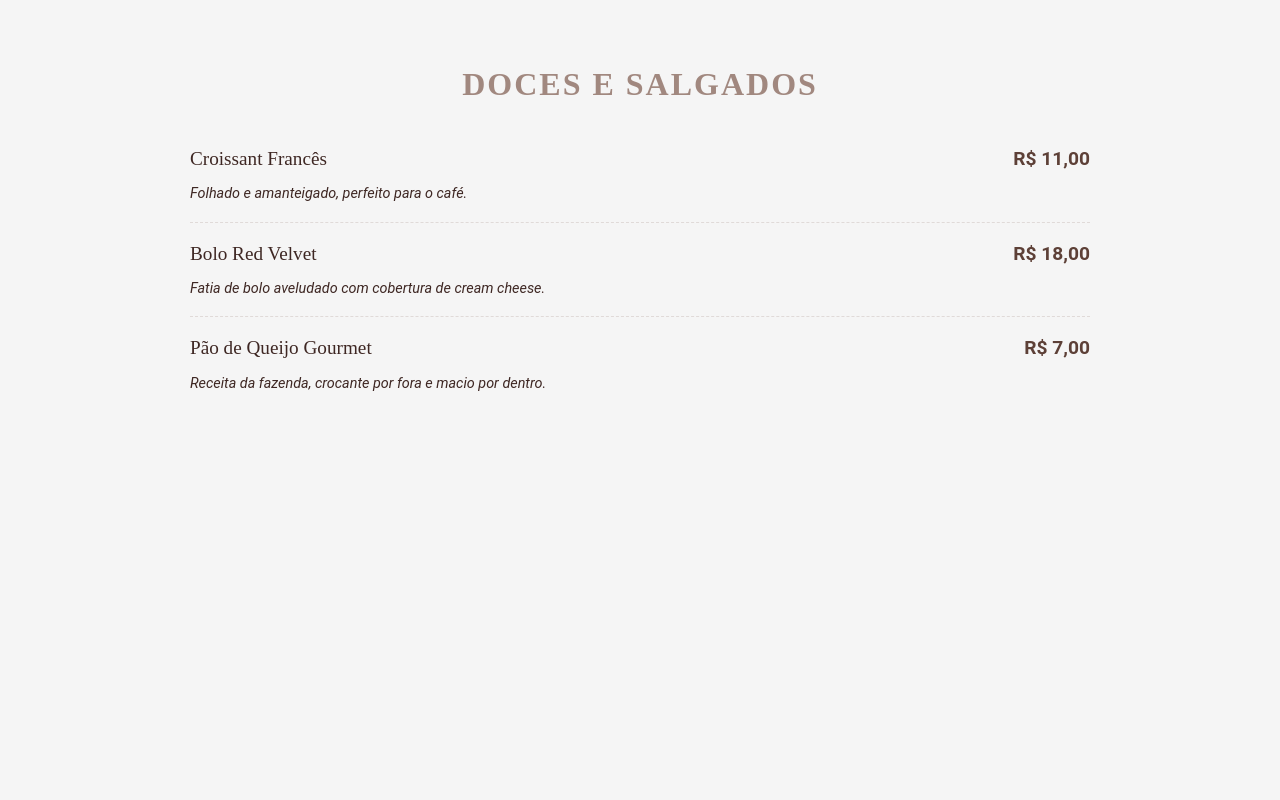
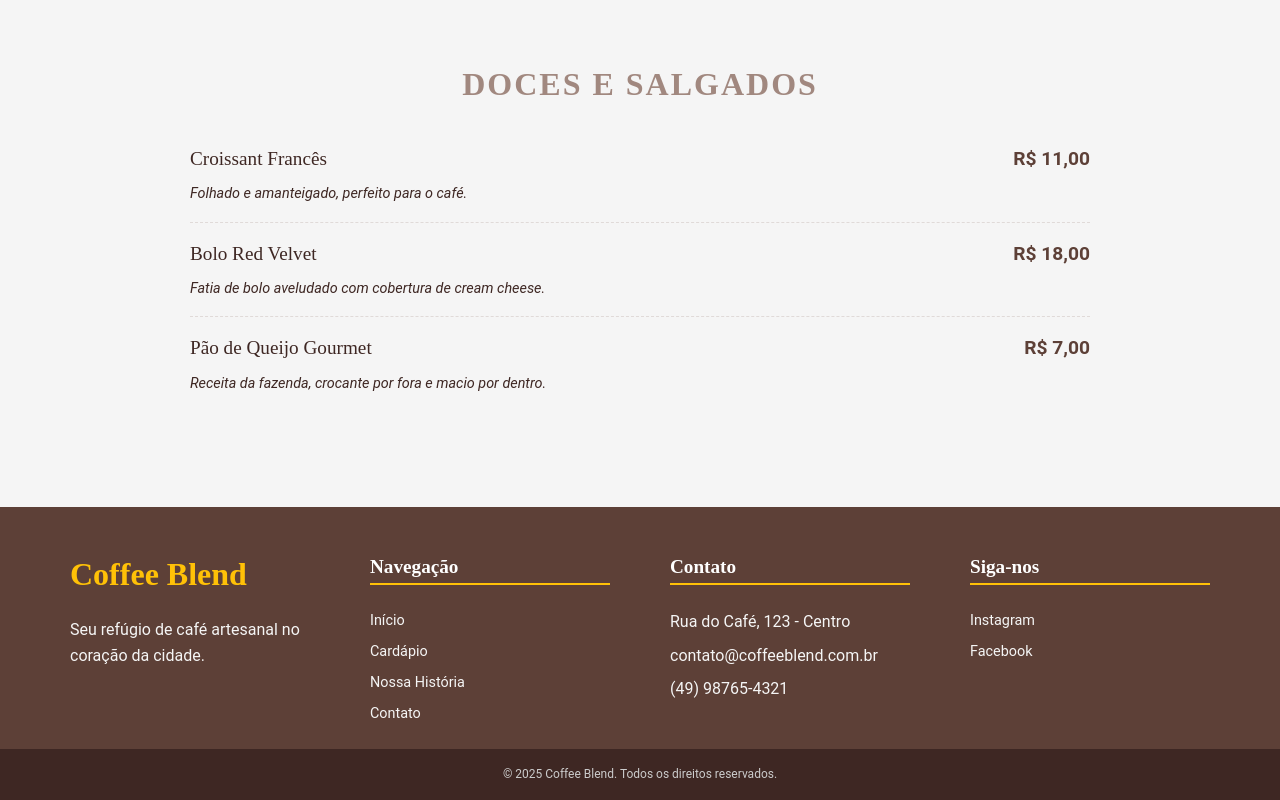
Before and after one commit to PatricAugusto/Free-Template-Cafeteria-v1, a React (Vite) app: page / in a window 1280 px wide. Shown: the part 1676-2476 px from the top of the page. Before the commit the page ends 2183 px from the top, so only its background shows below. Built offline with nearby package versions, Linux system fonts and the light colour scheme.

Commit message:
feat(layout): Implementa componente Footer completo

```diff
--- a/src/App.jsx
+++ b/src/App.jsx
@@ -1,6 +1,7 @@
 import Header from './components/Header/Header';
 import HeroSection from './components/HeroSection/HeroSection';
 import Menu from './components/Menu/Menu';
+import Footer from './components/Footer/Footer';
 import styled from 'styled-components';
 
 const MainContent = styled.main`
@@ -18,6 +19,8 @@ function App() {
       <main>
         <Menu />
       </main>
+
+      <Footer />
     </>
   );
 }
--- /dev/null
+++ b/src/components/Footer/Footer.jsx
@@ -0,0 +1,50 @@
+import React from 'react';
+import {
+  FooterContainer,
+  FooterContent,
+  FooterSection,
+  SectionTitle,
+  FooterLink,
+  CopyRight,
+  Logo
+} from './Footer.styles';
+
+const Footer = () => {
+  return (
+    <FooterContainer id="contact">
+      <FooterContent>
+        <FooterSection>
+          <Logo>Coffee Blend</Logo>
+          <p>Seu refúgio de café artesanal no coração da cidade.</p>
+        </FooterSection>
+
+        <FooterSection>
+          <SectionTitle>Navegação</SectionTitle>
+          <FooterLink href="#home">Início</FooterLink>
+          <FooterLink href="#menu">Cardápio</FooterLink>
+          <FooterLink href="#about">Nossa História</FooterLink>
+          <FooterLink href="#contact">Contato</FooterLink>
+        </FooterSection>
+
+        <FooterSection>
+          <SectionTitle>Contato</SectionTitle>
+          <p>Rua do Café, 123 - Centro</p>
+          <p>contato@coffeeblend.com.br</p>
+          <p>(49) 98765-4321</p>
+        </FooterSection>
+
+        <FooterSection>
+          <SectionTitle>Siga-nos</SectionTitle>
+          <FooterLink href="https://instagram.com" target="_blank">Instagram</FooterLink>
+          <FooterLink href="https://facebook.com" target="_blank">Facebook</FooterLink>
+        </FooterSection>
+      </FooterContent>
+
+      <CopyRight>
+        &copy; {new Date().getFullYear()} Coffee Blend. Todos os direitos reservados.
+      </CopyRight>
+    </FooterContainer>
+  );
+};
+
+export default Footer;
--- /dev/null
+++ b/src/components/Footer/Footer.styles.js
@@ -0,0 +1,69 @@
+import styled from 'styled-components';
+
+export const FooterContainer = styled.footer`
+  background-color: ${({ theme }) => theme.colors.primary};
+  color: ${({ theme }) => theme.colors.background};
+  padding-top: ${({ theme }) => theme.spacings.extraLarge};
+`;
+
+export const FooterContent = styled.div`
+  display: flex;
+  justify-content: space-around;
+  flex-wrap: wrap;
+  max-width: 1200px;
+  margin: 0 auto;
+  padding-bottom: ${({ theme }) => theme.spacings.large};
+
+  @media (max-width: 768px) {
+    flex-direction: column;
+    padding: ${({ theme }) => theme.spacings.large};
+    gap: ${({ theme }) => theme.spacings.extraLarge};
+    text-align: center;
+  }
+`;
+
+export const FooterSection = styled.div`
+  flex-basis: 20%;
+  display: flex;
+  flex-direction: column;
+  gap: ${({ theme }) => theme.spacings.small};
+
+  @media (max-width: 768px) {
+    flex-basis: 100%;
+    align-items: center;
+  }
+`;
+
+export const Logo = styled.h4`
+  font-family: ${({ theme }) => theme.typography.heading};
+  font-size: ${({ theme }) => theme.typography.size.large};
+  color: ${({ theme }) => theme.colors.accent};
+  margin-bottom: ${({ theme }) => theme.spacings.medium};
+`;
+
+export const SectionTitle = styled.h4`
+  color: ${({ theme }) => theme.colors.white};
+  font-size: ${({ theme }) => theme.typography.size.medium};
+  margin-bottom: ${({ theme }) => theme.spacings.medium};
+  border-bottom: 2px solid ${({ theme }) => theme.colors.accent};
+  padding-bottom: 5px;
+  display: inline-block;
+`;
+
+export const FooterLink = styled.a`
+  color: ${({ theme }) => theme.colors.background};
+  font-size: ${({ theme }) => theme.typography.size.small};
+  transition: color 0.3s ease;
+
+  &:hover {
+    color: ${({ theme }) => theme.colors.accent};
+  }
+`;
+
+export const CopyRight = styled.div`
+  text-align: center;
+  padding: ${({ theme }) => theme.spacings.medium} 0;
+  background-color: ${({ theme }) => theme.colors.text};
+  font-size: ${({ theme }) => theme.typography.size.extraSmall};
+  color: #CCCCCC;
+`;
```
